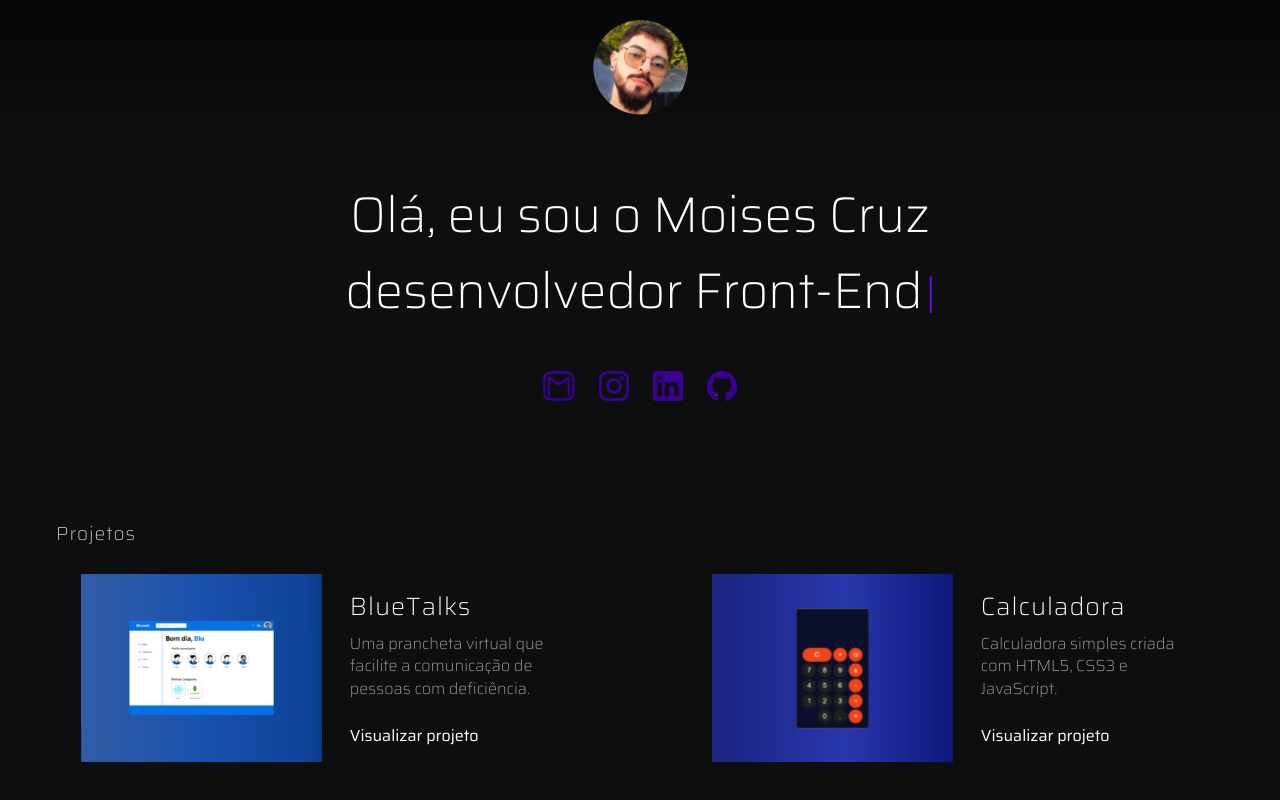
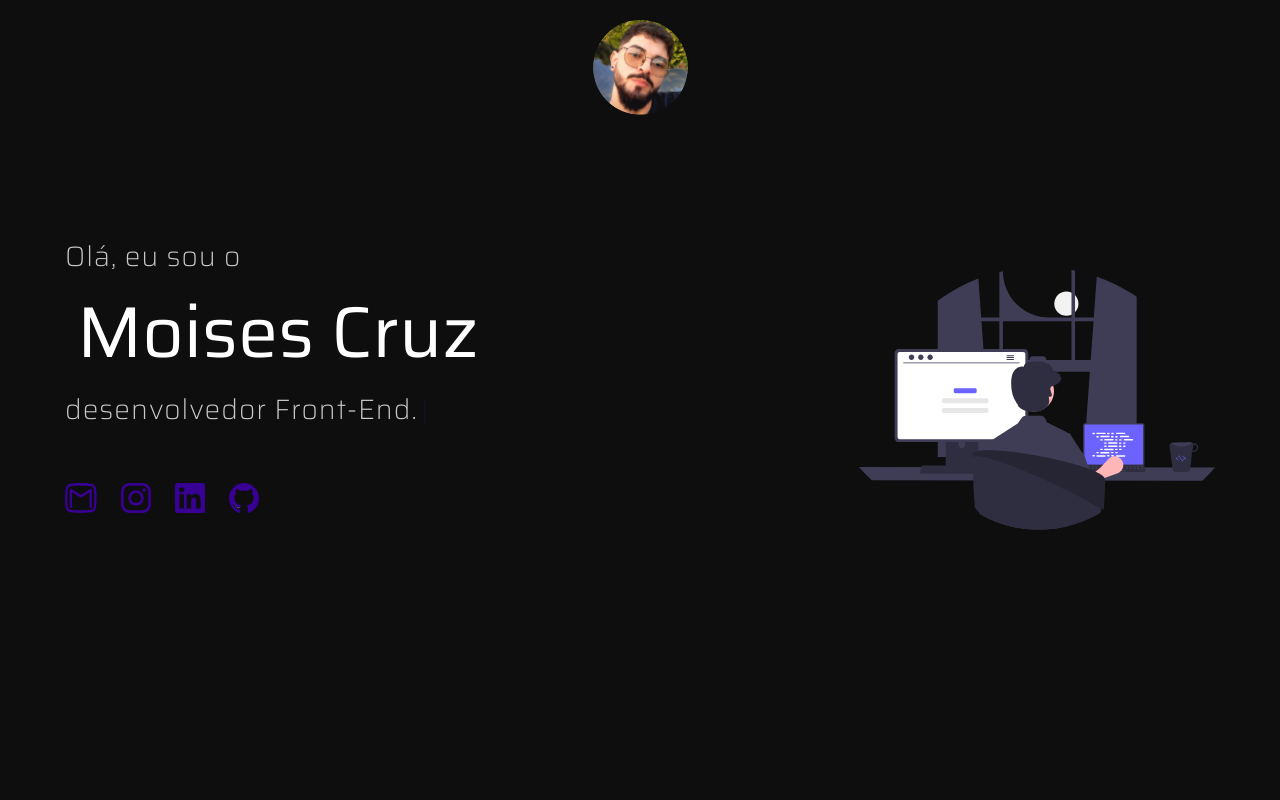
Before and after one commit to codemoises/MyPortfolio, a Next.js app: page / in a window 1280 px wide. Shown: the top 800 px of the page. Built offline with nearby package versions, Linux system fonts and the light colour scheme; a web font is replaced by a local one.

Commit message:
Tela Inicio

```diff
--- a/src/components/Common/AnimateFile.tsx
+++ /dev/null
@@ -1,14 +0,0 @@
-import { Box } from "@chakra-ui/react";
-
-export default function AnimateFile() {
-  return (
-    <Box
-      className="blink"
-      fontSize={["20px", "30px", "30px", "40px", "40px", "50px"]}
-      fontWeight={"400"}
-      display="inline-block"
-    >
-      <span>|</span>
-    </Box>
-  );
-}
--- a/src/components/Common/DefaultText.tsx
+++ b/src/components/Common/DefaultText.tsx
@@ -28,7 +28,6 @@ export function TextContent({ text, ...rest }: DefaultTextProps) {
   return (
     <ChakraText
       color={"#c9c9c9"}
-      fontSize={["18px", "18px", "18px", "18px", "19px", "20px"]}
       fontWeight={"300"}
       letterSpacing={"1px"}
       {...rest}
@@ -42,9 +41,7 @@ export function TextContentTwo({ text, ...rest }: DefaultTextProps) {
   return (
     <ChakraText
       color="#ffffff"
-      fontSize={["20px", "30px", "30px", "40px", "50px", "60px"]}
-      fontWeight={"300"}
-      margin={"8px 0"}
+      fontWeight={"400"}
       lineHeight={"120%"}
       {...rest}
     >
--- a/src/components/Common/SocialIcons.tsx
+++ b/src/components/Common/SocialIcons.tsx
@@ -4,8 +4,8 @@ import { ImageComponent } from "../ImageComponent";
 export function SocialIcons() {
   return (
     <>
-      <Box margin={["20px 0", "20px 0", "16px 0", "20px 0", "20px 0"]} padding={["22px 0", "22px 0", "20px 0", "22px 0", "22px 0", ]}>
-        <Flex gap="24px" justifyContent={"center"}>
+      <Box margin={"26px 0"} padding={"26px 0"}>
+        <Flex gap="24px" justifyContent={["center", "flex-start"]}>
           <Link
             href="mailto:moisesbraga223@gmail.com"
             target="_blank"
--- a/src/components/Header/index.tsx
+++ b/src/components/Header/index.tsx
@@ -4,9 +4,9 @@ import { Logo } from "../Common/Logo";
 export function Header() {
   return (
     <Box
+      position={"absolute"}
+      top={"0"}
       width="100%"
-      bgGradient={["linear(180deg, #050607 0%, #05060700 100%)"]}
-      position="fixed"
       zIndex="1000"
     >
       <Box
--- a/src/components/Main/index.tsx
+++ b/src/components/Main/index.tsx
@@ -1,23 +1,21 @@
 import { Box } from "@chakra-ui/react";
 import { MainContent } from "../MainContent";
+import { Header } from "../Header";
 
 export function Home() {
   return (
     <Box
-      margin="0 auto"
-      maxWidth="1200px"
-      height={["auto", "auto", "auto", "auto", "auto", "auto"]}
-      padding={[
-        "229px 0px 32px 0px",
-        "219px 0px 32px 0px",
-        "172px 8px 32px 8px",
-        "182px 8px 32px 8px",
-        "157px 8px 32px 8px",
-        "157px 16px 96px",
-      ]}
-      alignItems="center"
+      position={"relative"}
+      display={"flex"}
+      justifyContent={"center"}
+      alignItems={"center"}
+      flexDirection={"column"}
+      margin={"0 auto"}
+      maxWidth={"1200px"}
+      height={"100vh"}
       id={"inicio"}
     >
+        <Header />
         <MainContent />
     </Box>
   );
--- a/src/components/MainContent/index.tsx
+++ b/src/components/MainContent/index.tsx
@@ -1,34 +1,36 @@
-import { Box, Flex } from "@chakra-ui/react";
-import { TextContentTwo } from "../Common/DefaultText";
+import { Box } from "@chakra-ui/react";
+import { TextContent, TextContentTwo } from "../Common/DefaultText";
 import { SocialIcons } from "../Common/SocialIcons";
-import AnimateFile from "../Common/AnimateFile";
+import { ImageComponent } from "../ImageComponent";
 
 export function MainContent() {
   return (
     <>
       <Box
-        margin={[
-          "auto",
-          "0 auto",
-          "4px auto",
-          "4px auto",
-          "4px auto",
-          "48px auto",
-        ]}
-        padding="16px 0"
-        display="flex"
-        justifyContent="center"
-        flexDirection="column"
-        alignItems="center"
+        width={"100%"}
+        padding={"0 25px"}
+        display={"flex"}
+        justifyContent={"space-between"}
+        alignItems={"center"}
+        flexDirection={"row"}
       >
-        <TextContentTwo text="Olá, eu sou o Moises Cruz" />
-        <Flex justifyContent={"center"} flexDirection={"column"}>
-          <Flex alignItems={"center"}>
-            <TextContentTwo text="desenvolvedor Front-End"/>
-            <AnimateFile />
-          </Flex>
-        </Flex>
-        <SocialIcons />
+        <Box>
+          <Box width={["fit-content", "auto"]}>
+            <TextContent
+              fontSize={["28px", "28px"]}
+              text="Olá, eu sou o" />
+          </Box>
+          <Box width={["fit-content", "auto"]}>
+            <TextContentTwo fontSize={["50px", "72px"]} margin={["12px 0 12px 12px"]} text="Moises Cruz" />
+          </Box>
+          <Box width={["fit-content", "auto"]}>
+              <TextContent className="blink" fontSize={["28px", "28px"]} text="desenvolvedor Front-End."/>
+          </Box>
+          <SocialIcons />
+        </Box>
+        <Box display={["none", "none", "none", "none", "block"]}>
+          <ImageComponent src="assets/Image/developer.svg" width="356px" alt="Imagem developer" />
+        </Box>
       </Box>
     </>
   );
--- a/src/styles/styles.css
+++ b/src/styles/styles.css
@@ -7,14 +7,12 @@ html {
     width: 100%;
 }
 
-.blink {
+.blink::after {
+    content: '|';
+    font-family: cursive;
     padding-left: 4px;
     text-align: center;
-}
-
-.blink span {
-    font-family: cursive;
-    color: #6710f2;
+    color: #7528F0;
     animation: blink 1s linear infinite;
 }
 
```
Also changed, not shown: public/assets/Image/developer.svg (added).
